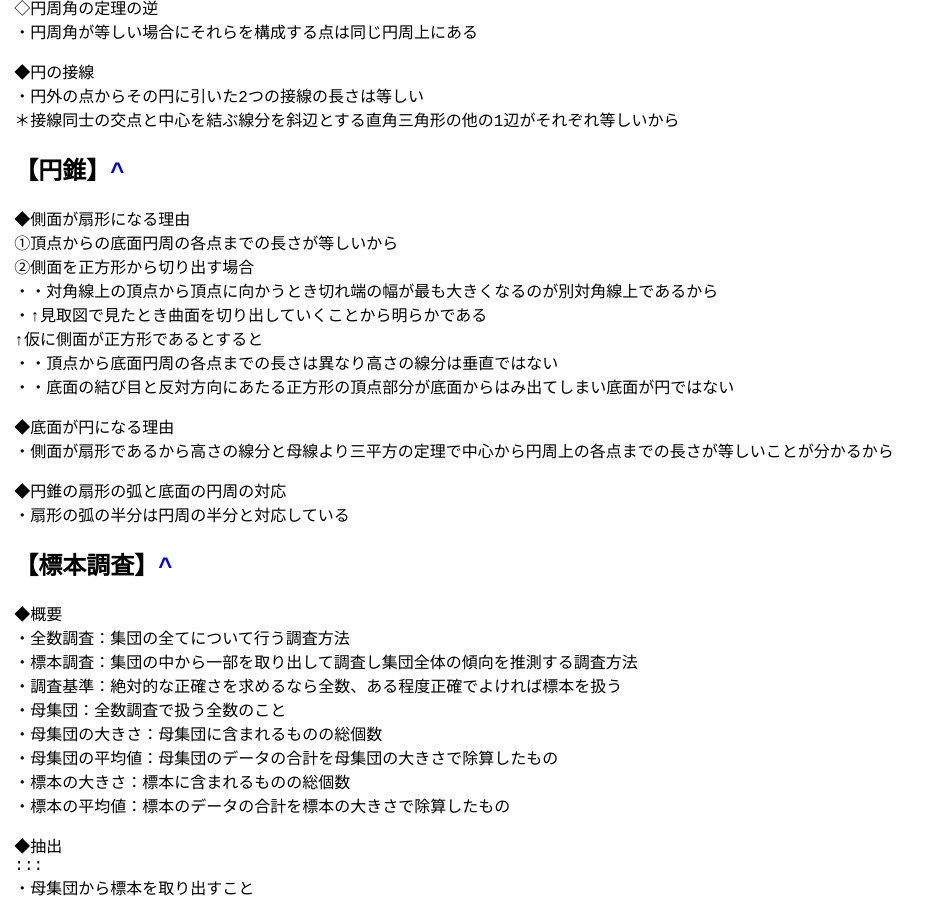
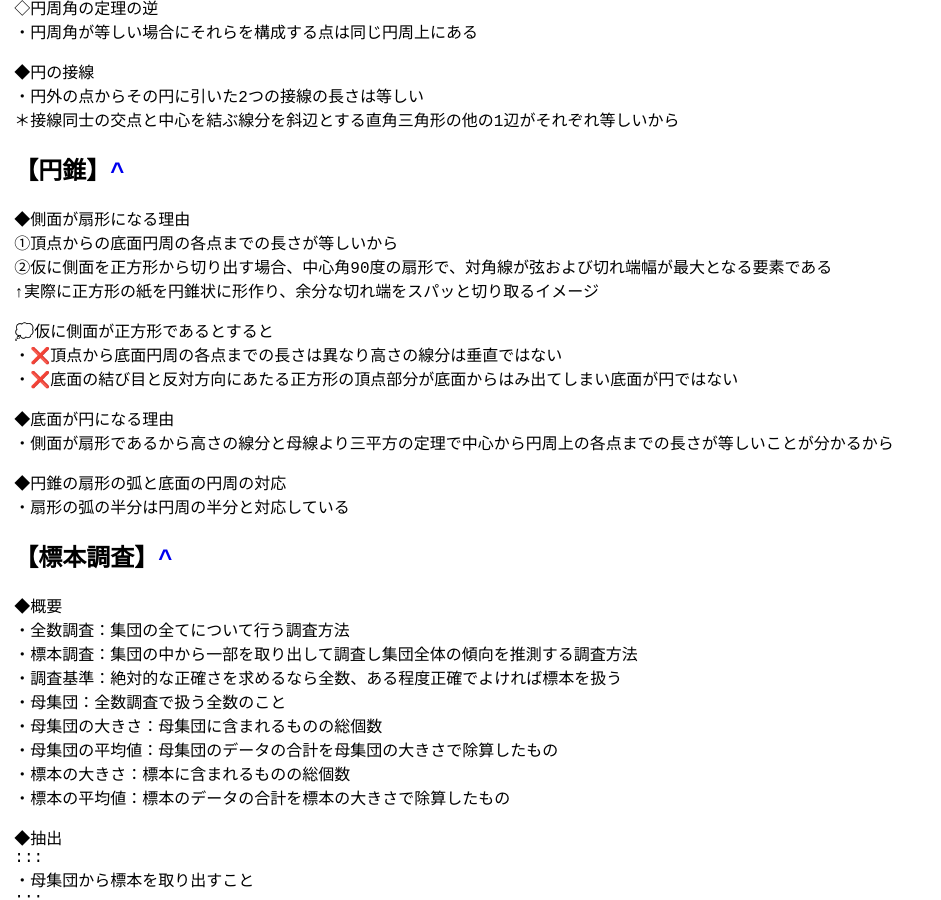
Before and after one commit to zoldof/algo-notes-ci, a Jekyll site: the page built from docs/dist/chu3-1/index.md, in a window 1280 px wide and 900 px high, scrolled down 11049 px. Shown: the whole window, without its empty margins (0-941 px from the left). Built offline with Jekyll 4.4.1, drawn with Linux system fonts in a browser that asks for light colours.

Commit message:
Update index.md

```diff
--- a/docs/dist/chu3-1/index.md
+++ b/docs/dist/chu3-1/index.md
@@ -479,12 +479,12 @@ title: 中3数学【数学の役立て方】【基礎知識】
 
 ◆側面が扇形になる理由
 ①頂点からの底面円周の各点までの長さが等しいから
-②側面を正方形から切り出す場合
-・・対角線上の頂点から頂点に向かうとき切れ端の幅が最も大きくなるのが別対角線上であるから
-・↑見取図で見たとき曲面を切り出していくことから明らかである
-↑仮に側面が正方形であるとすると
-・・頂点から底面円周の各点までの長さは異なり高さの線分は垂直ではない
-・・底面の結び目と反対方向にあたる正方形の頂点部分が底面からはみ出てしまい底面が円ではない
+②仮に側面を正方形から切り出す場合、中心角90度の扇形で、対角線が弦および切れ端幅が最大となる要素である
+↑実際に正方形の紙を円錐状に形作り、余分な切れ端をスパッと切り取るイメージ
+
+💭仮に側面が正方形であるとすると
+・❌頂点から底面円周の各点までの長さは異なり高さの線分は垂直ではない
+・❌底面の結び目と反対方向にあたる正方形の頂点部分が底面からはみ出てしまい底面が円ではない
 
 ◆底面が円になる理由
 ・側面が扇形であるから高さの線分と母線より三平方の定理で中心から円周上の各点までの長さが等しいことが分かるから
```
